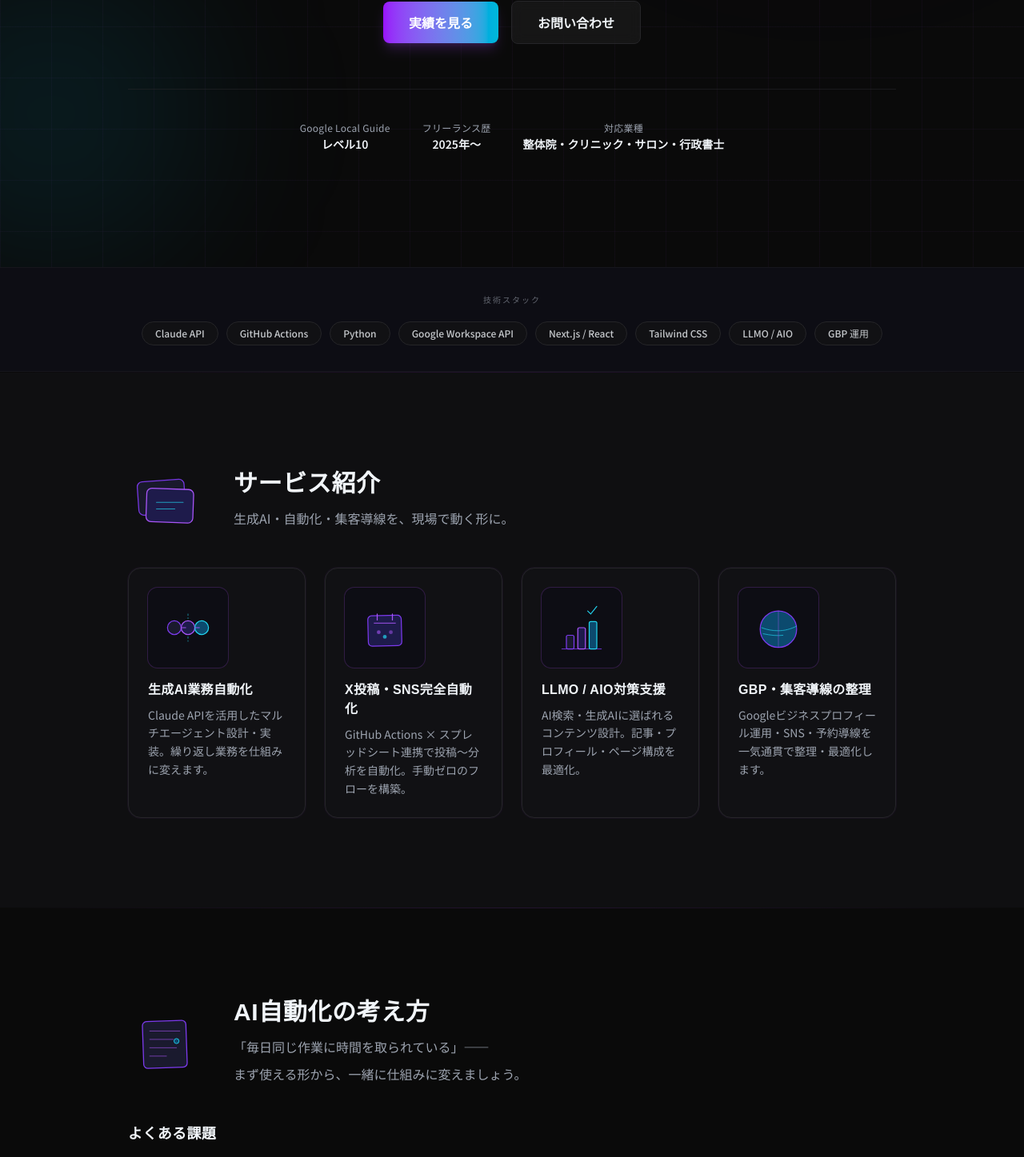
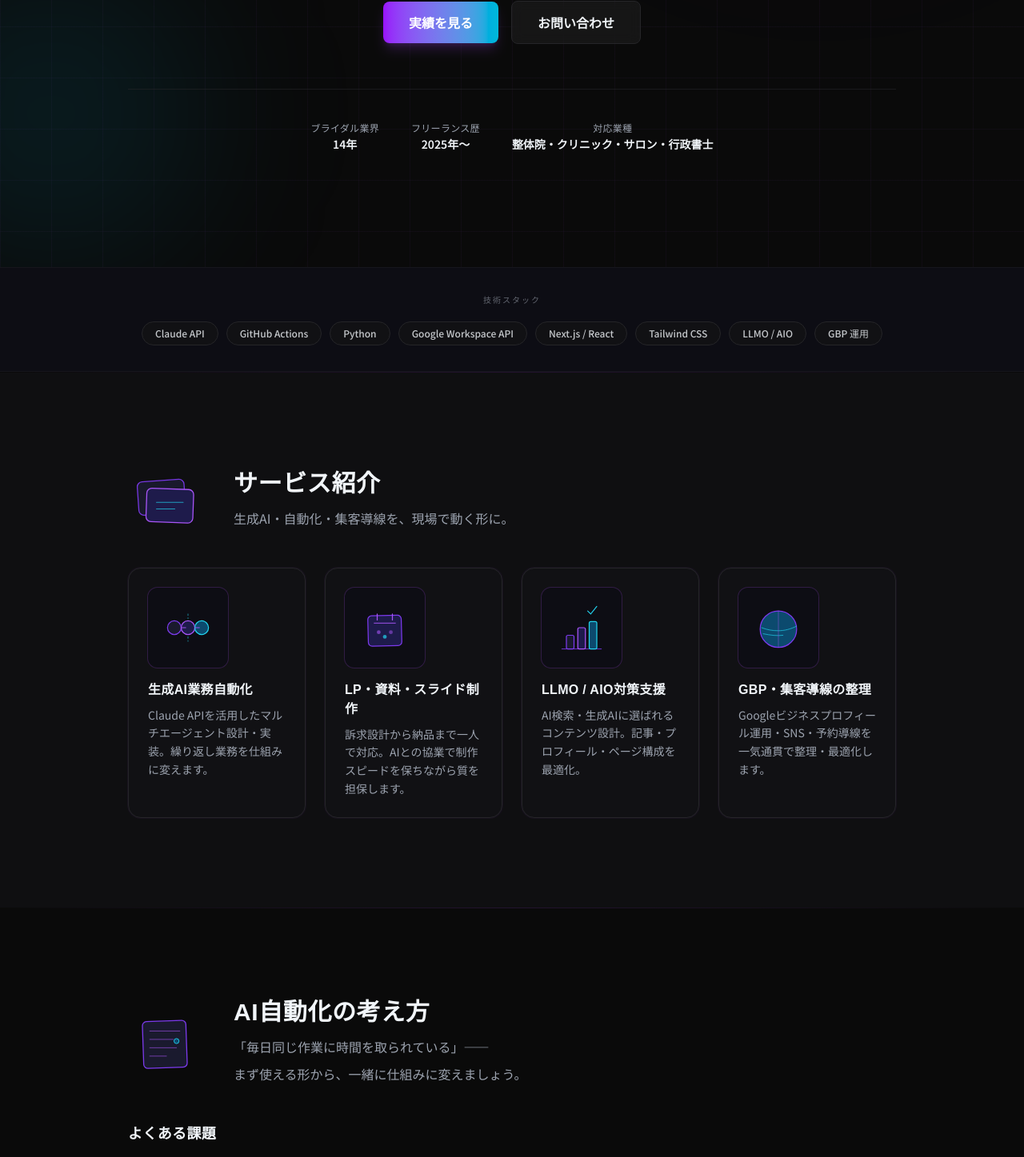
Before and after one commit to linebrandingarisa-oss/portfolio, a Next.js app: page / in a window 1280 px wide. Shown: the part 540-1987 px from the top of the page at 80% size. Built offline with nearby package versions, Linux system fonts and the light colour scheme; no server answers.

Commit message:
feat: ヒーロー・サービス・実績テキストを改善（LP制作追加・Google Local Guide削除等）

```diff
--- a/content/site.ts
+++ b/content/site.ts
@@ -11,7 +11,7 @@ export const hero = {
   titleGradient: "生成AIで業務を仕組み化する、",
   titlePlain: "実装型AIコンサルタント",
   subtitle:
-    "企画・実装・運用を一人で回す。\nClaude・GitHub Actions・自動化フローの構築実績あり",
+    "企画・実装・運用を一人で回す。\nClaude・GitHub Actions・自動化フロー・LP制作の実績あり",
   ctaPrimary: "実績を見る",
   ctaSecondary: "お問い合わせ",
 } as const;
@@ -28,7 +28,7 @@ export const techStack = [
 ] as const;
 
 export const trustBadges = [
-  { label: "Google Local Guide", value: "レベル10" },
+  { label: "ブライダル業界", value: "14年" },
   { label: "フリーランス歴", value: "2025年〜" },
   { label: "対応業種", value: "整体院・クリニック・サロン・行政書士" },
 ] as const;
@@ -42,9 +42,9 @@ export const services = [
   },
   {
     illustration: "calendar",
-    title: "X投稿・SNS完全自動化",
+    title: "LP・資料・スライド制作",
     description:
-      "GitHub Actions × スプレッドシート連携で投稿〜分析を自動化。手動ゼロのフローを構築。",
+      "訴求設計から納品まで一人で対応。AIとの協業で制作スピードを保ちながら質を担保します。",
   },
   {
     illustration: "chart",
@@ -112,7 +112,7 @@ export type WorkItem = {
 };
 
 export const worksConversion = {
-  line: "オリジナル制作・ご相談は\nお問い合わせから承ります。",
+  line: "LP・資料作成・自動化のご相談は\nお問い合わせから承ります。",
   linkLabel: "フォームを開く",
   href: "#contact-form",
 } as const;
@@ -133,7 +133,7 @@ export const works: WorkItem[] = [
   {
     title: "LLMO / AIO対策支援",
     description:
-      "大人バレエアカデミー等のコンテンツをAI検索最適化。生成AIへの引用率・認知率を改善するコンテンツ設計を実施。",
+      "大人バレエアカデミー等のコンテンツをAI検索最適化。生成AIに選ばれるコンテンツ設計を実施。",
     tags: ["LLMO", "AIO", "コンテンツ最適化"],
   },
   {
@@ -145,7 +145,7 @@ export const works: WorkItem[] = [
   {
     title: "整体院向け LP（デモ）",
     description:
-      "集客・再来院を訴求する1ページの静的 HTML/CSS 試作。LP 内のお問い合わせボタンはデモ用。",
+      "集客・再来院を訴求する1ページの静的 HTML/CSS サンプル。LP 内のお問い合わせボタンはサンプル用。",
     tags: ["LP", "HTML/CSS"],
     imageSrc: "/works/lp-hero-20260330.png",
     imageAlt: "整体院向けランディングページのヒーロー",
@@ -155,7 +155,7 @@ export const works: WorkItem[] = [
   {
     title: "整体院向け 管理画面デモ",
     description:
-      "患者・来院・予約・フォローなどをまとめた UI の試作。デモ用データのみ。ブラウザで操作可。",
+      "患者・来院・予約・フォローなどをまとめた UI のサンプル。サンプル用データのみ。ブラウザで操作可。",
     tags: ["予約", "CRM", "デモ"],
     imageSrc: "/works/chiropractic-dashboard.png",
     imageAlt: "管理画面ダッシュボード",
```
